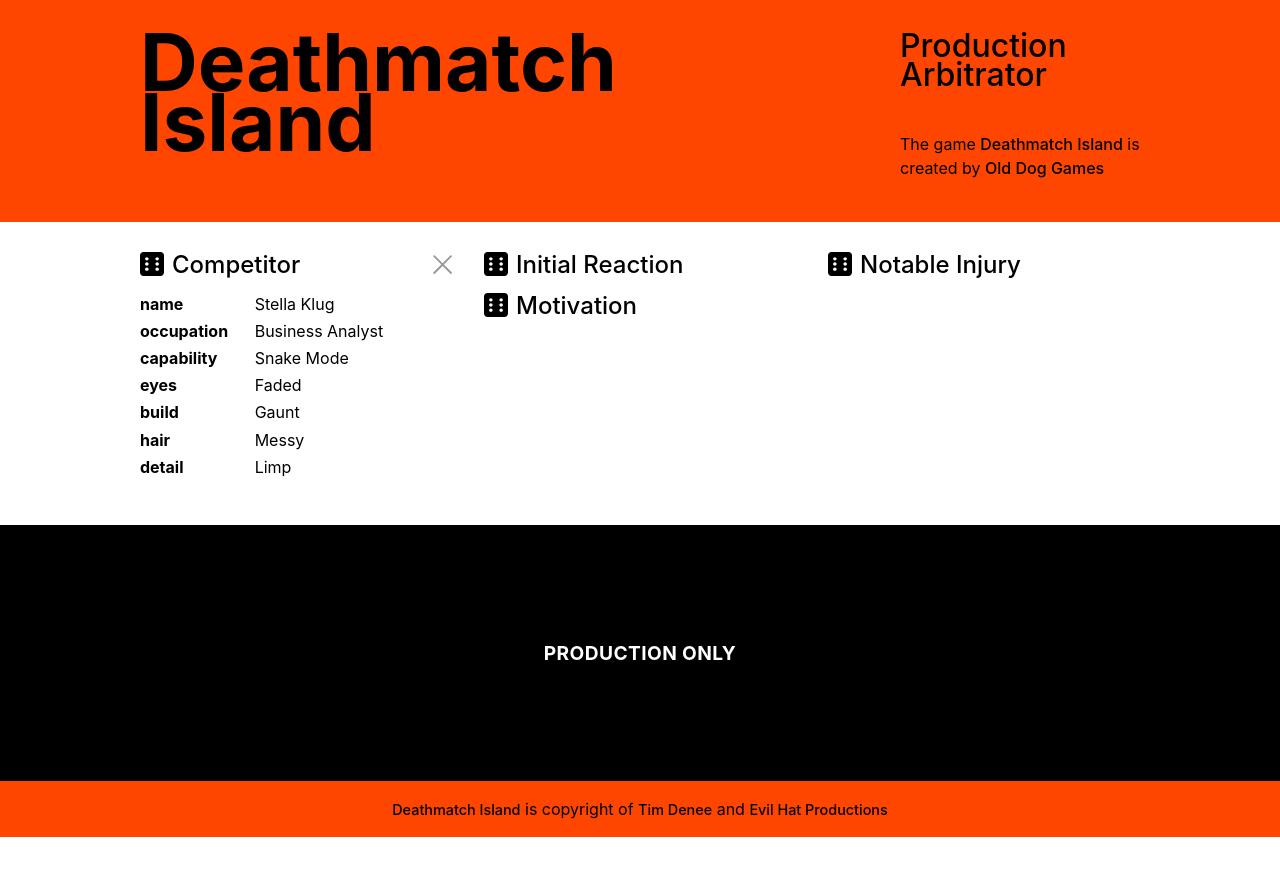
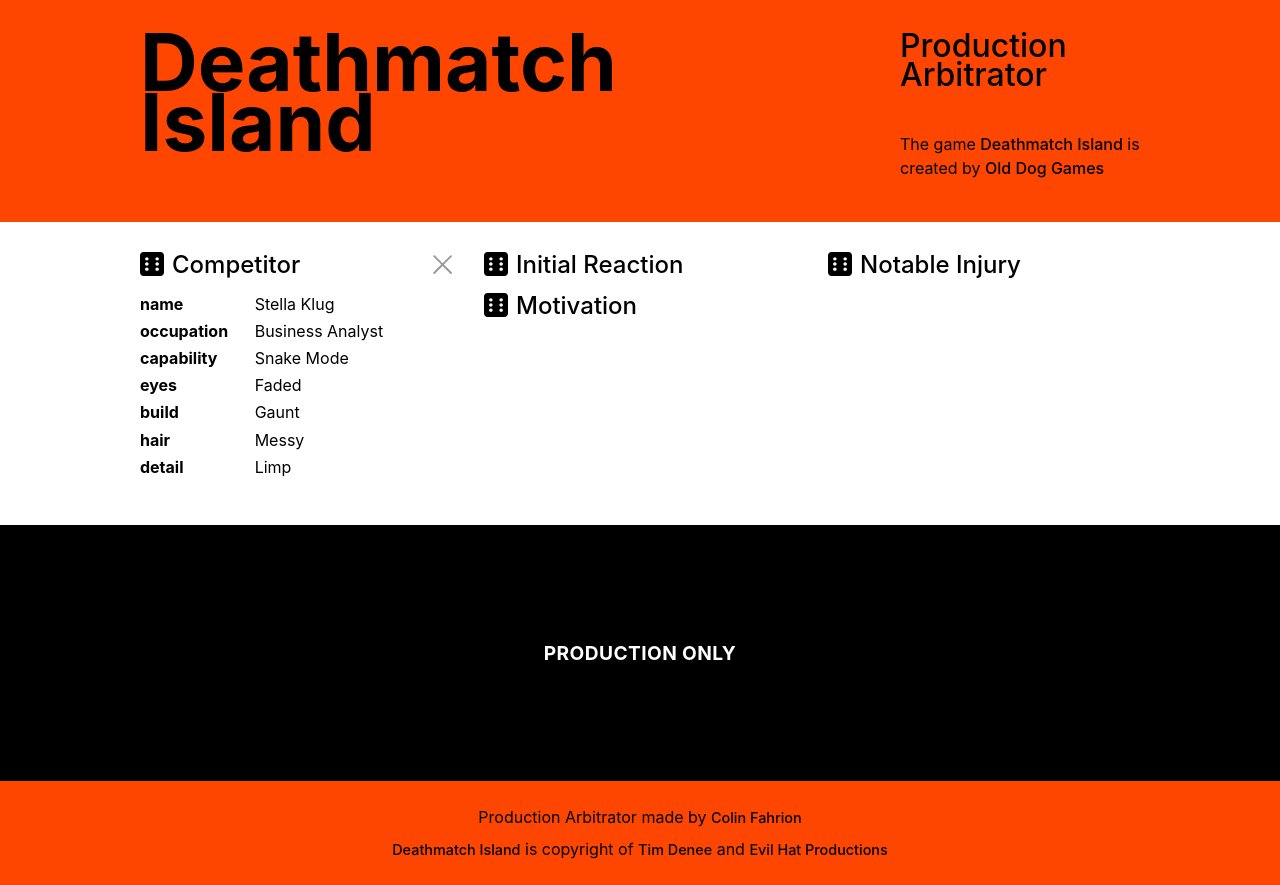
Before and after one commit to colinaut/deathmatch-island-randomizer, a Svelte app: page / in a window 1280 px wide. Before the commit the page ends 837 px from the top, so only its background shows below. Built offline with nearby package versions, Linux system fonts and the light colour scheme.

Commit message:
feat: add link to me

```diff
--- a/src/App.svelte
+++ b/src/App.svelte
@@ -45,7 +45,10 @@
 	</Redacted>
 </main>
 <footer>
-	<a href="https://www.deathmatchis.land/">Deathmatch Island</a> is copyright of <a href="http://olddog.games/">Tim Denee</a> and <a href="https://evilhat.com/">Evil Hat Productions</a>
+	<p>Production Arbitrator made by <a href="https://www.mirthpeddlers.com/">Colin Fahrion</a></p>
+	<p>
+		<a href="https://www.deathmatchis.land/">Deathmatch Island</a> is copyright of <a href="http://olddog.games/">Tim Denee</a> and <a href="https://evilhat.com/">Evil Hat Productions</a>
+	</p>
 </footer>
 
 <style>
@@ -74,4 +77,7 @@
 			text-decoration: underline;
 		}
 	}
+	footer p {
+		margin-block: 0.5rem;
+	}
 </style>
```
